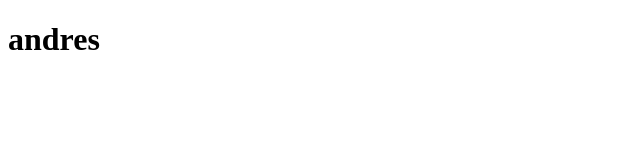
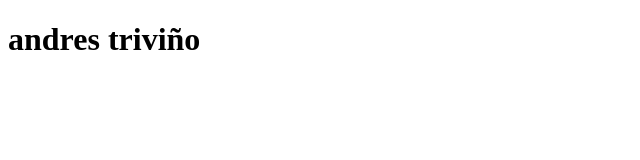
Before and after one commit to AndresDev1987/hello-word-git, a plain HTML site: page index.html in a window 1280 px wide. Shown: the whole page, without its empty margins (0-640 px from the left). Drawn offline with Linux system fonts and the light colour scheme.

Commit message:
se le puso apellido andres

```diff
--- a/index.html
+++ b/index.html
@@ -7,6 +7,6 @@
     <title>Demo git</title>
 </head>
 <body>
-    <h1>andres</h1>
+    <h1>andres triviño</h1>
 </body>
 </html>
```
